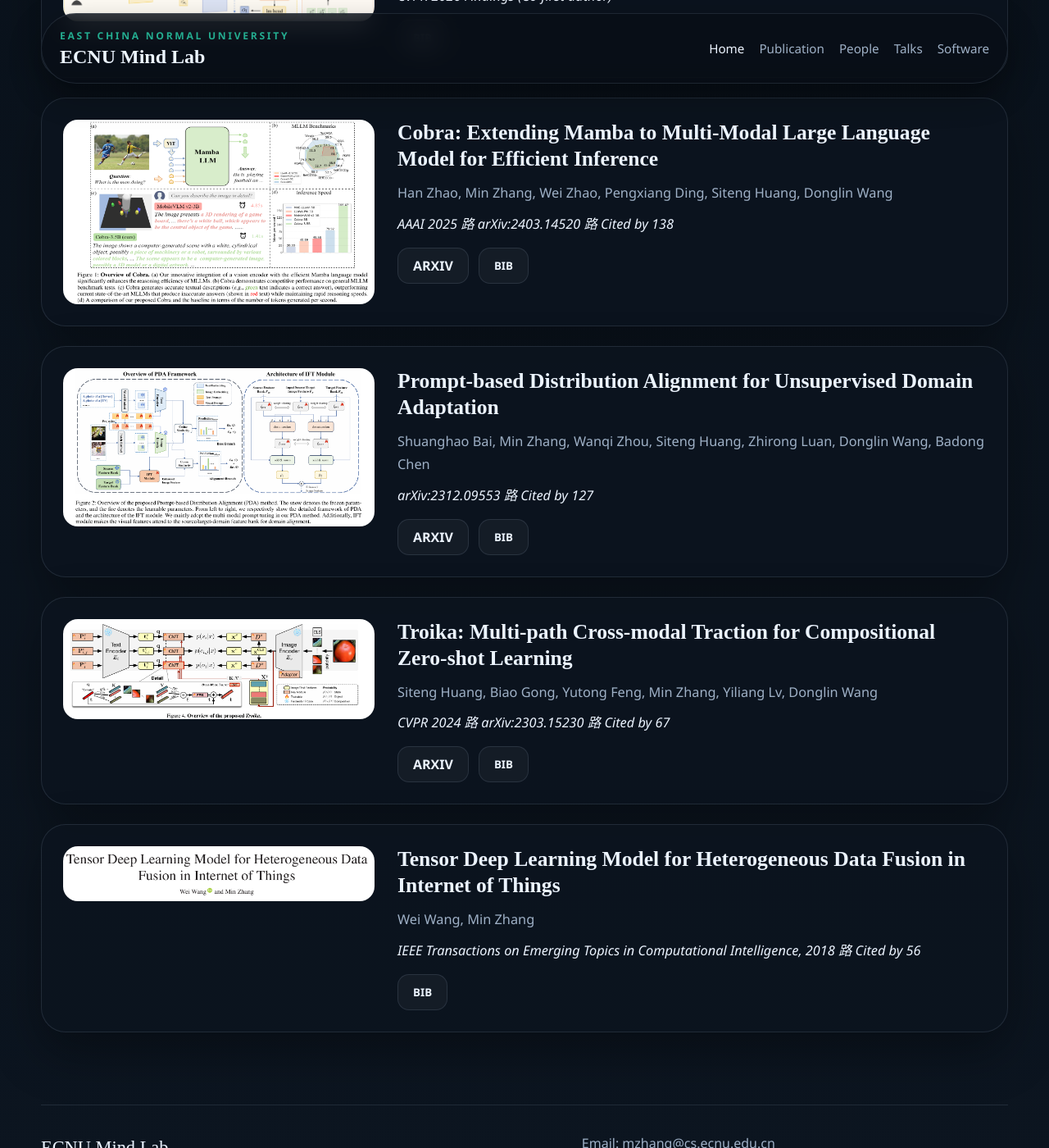
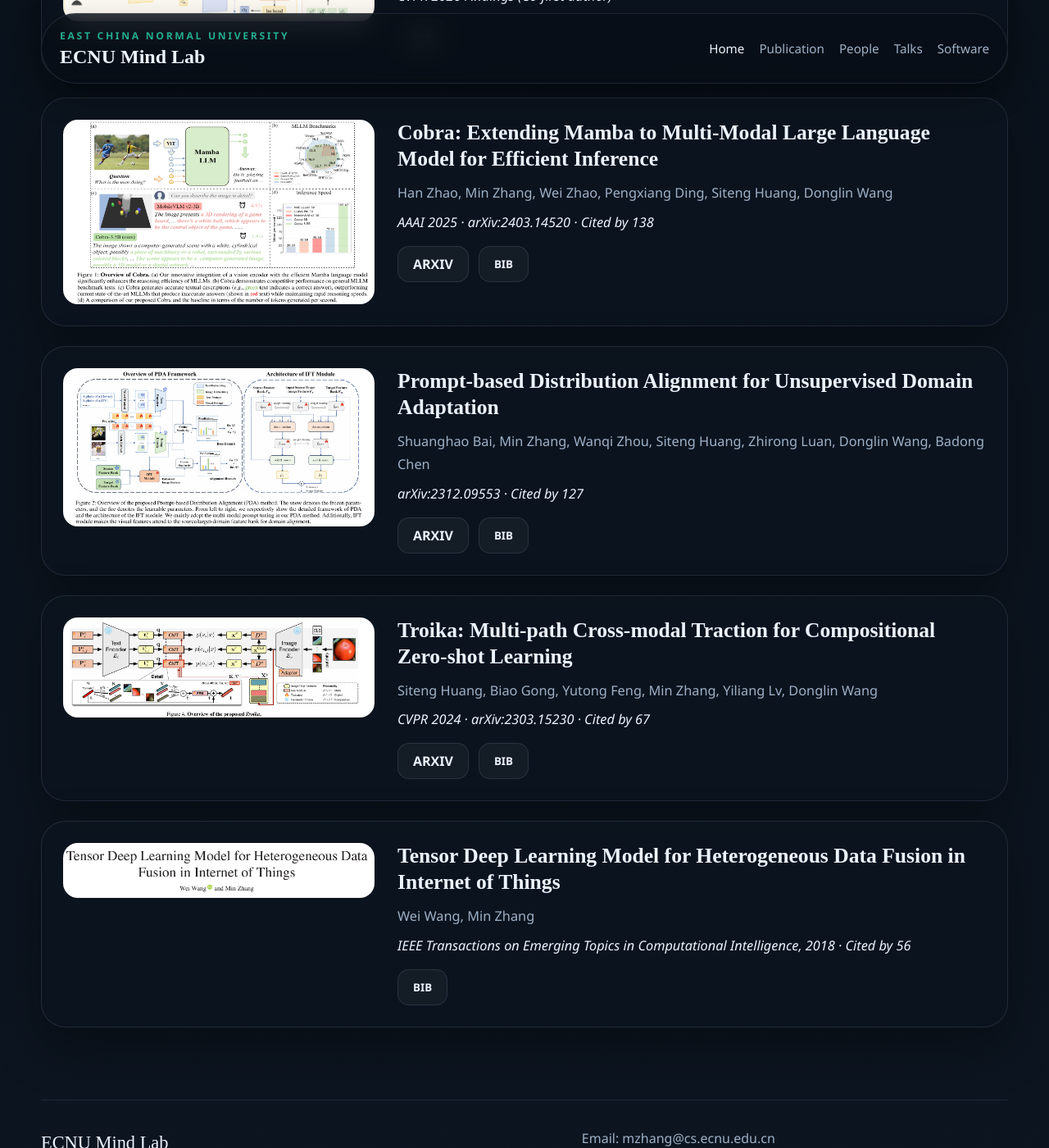
Before and after one commit to Mind-Lab-ECNU/mind-lab-ecnu.github.io, a Jekyll site: the page built from _pages/index.html, in a window 1280 px wide and 1400 px high, scrolled down 2689 px. Shown: the whole window at 82% size. Built offline with Jekyll 4.4.1, drawn with Linux system fonts in a browser that asks for light colours.

Commit message:
Fix publication venue separator

```diff
--- a/_data/publications.yml
+++ b/_data/publications.yml
@@ -33,7 +33,7 @@
 
 - title: "Cobra: Extending Mamba to Multi-Modal Large Language Model for Efficient Inference"
   authors: "Han Zhao, Min Zhang, Wei Zhao, Pengxiang Ding, Siteng Huang, Donglin Wang"
-  venue: "AAAI 2025 路 arXiv:2403.14520 路 Cited by 138"
+  venue: "AAAI 2025 · arXiv:2403.14520 · Cited by 138"
   image: assets/images/papers/zm-cobra.png
   search: "cobra extending mamba multi-modal large language model efficient inference han zhao min zhang wei zhao pengxiang ding siteng huang donglin wang aaai 2025 arxiv 2403.14520 cited 138"
   featured: true
@@ -49,7 +49,7 @@
 
 - title: "Prompt-based Distribution Alignment for Unsupervised Domain Adaptation"
   authors: "Shuanghao Bai, Min Zhang, Wanqi Zhou, Siteng Huang, Zhirong Luan, Donglin Wang, Badong Chen"
-  venue: "arXiv:2312.09553 路 Cited by 127"
+  venue: "arXiv:2312.09553 · Cited by 127"
   image: assets/images/papers/zm-pda.png
   search: "prompt based distribution alignment unsupervised domain adaptation shuanghao bai min zhang wanqi zhou siteng huang zhirong luan donglin wang badong chen arxiv 2312.09553 cited 127"
   featured: true
@@ -65,7 +65,7 @@
 
 - title: "Troika: Multi-path Cross-modal Traction for Compositional Zero-shot Learning"
   authors: "Siteng Huang, Biao Gong, Yutong Feng, Min Zhang, Yiliang Lv, Donglin Wang"
-  venue: "CVPR 2024 路 arXiv:2303.15230 路 Cited by 67"
+  venue: "CVPR 2024 · arXiv:2303.15230 · Cited by 67"
   image: assets/images/papers/zm-troika.png
   search: "troika multi path cross modal traction compositional zero-shot learning siteng huang biao gong yutong feng min zhang yiliang lv donglin wang cvpr 2024 arxiv 2303.15230 cited 67"
   featured: true
@@ -81,7 +81,7 @@
 
 - title: "Tensor Deep Learning Model for Heterogeneous Data Fusion in Internet of Things"
   authors: "Wei Wang, Min Zhang"
-  venue: "IEEE Transactions on Emerging Topics in Computational Intelligence, 2018 路 Cited by 56"
+  venue: "IEEE Transactions on Emerging Topics in Computational Intelligence, 2018 · Cited by 56"
   image: assets/images/papers/zm-tdl.png
   search: "tensor deep learning model heterogeneous data fusion internet of things wei wang min zhang ieee transactions on emerging topics in computational intelligence 2018 cited 56"
   featured: true
```
